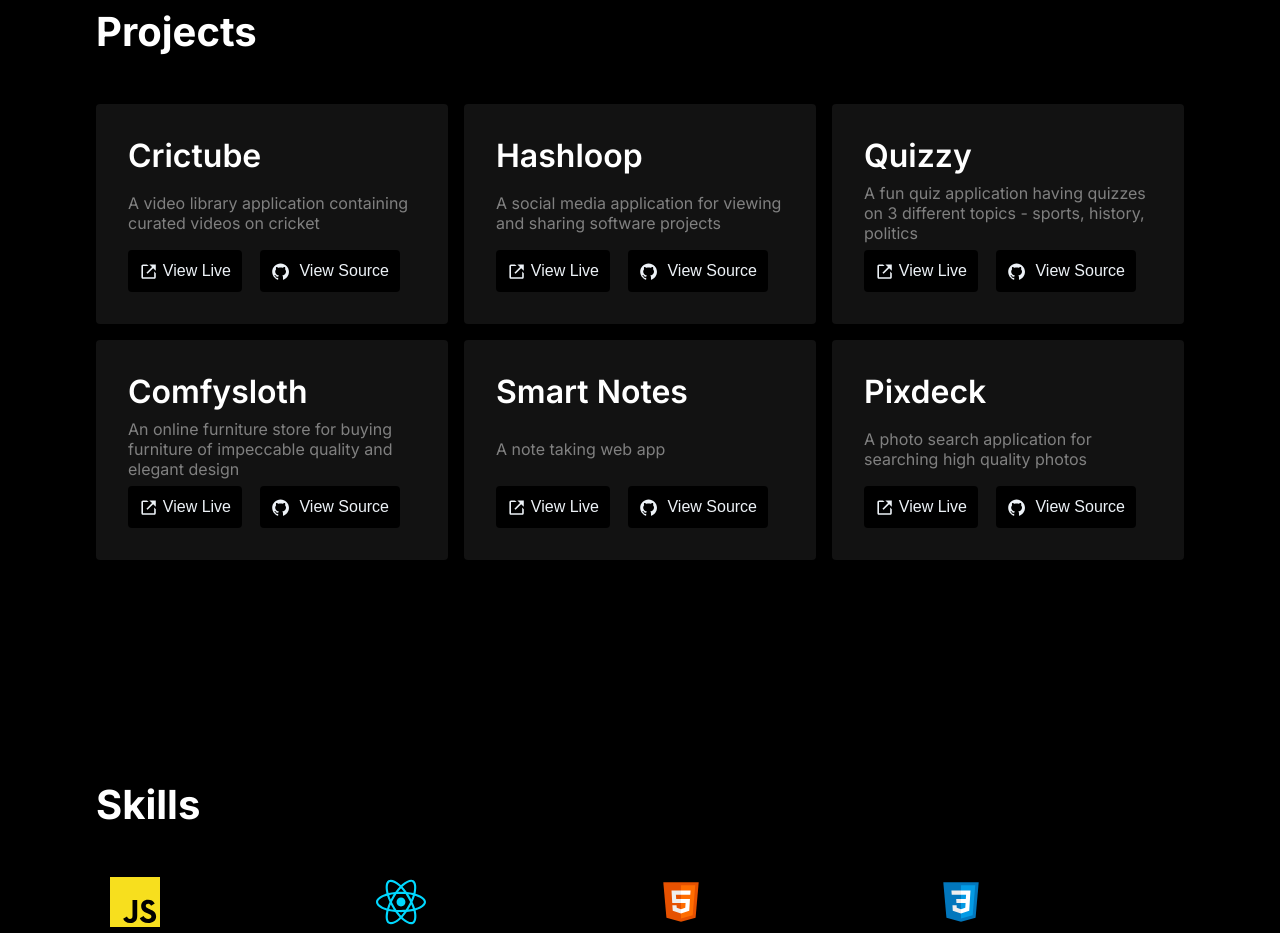
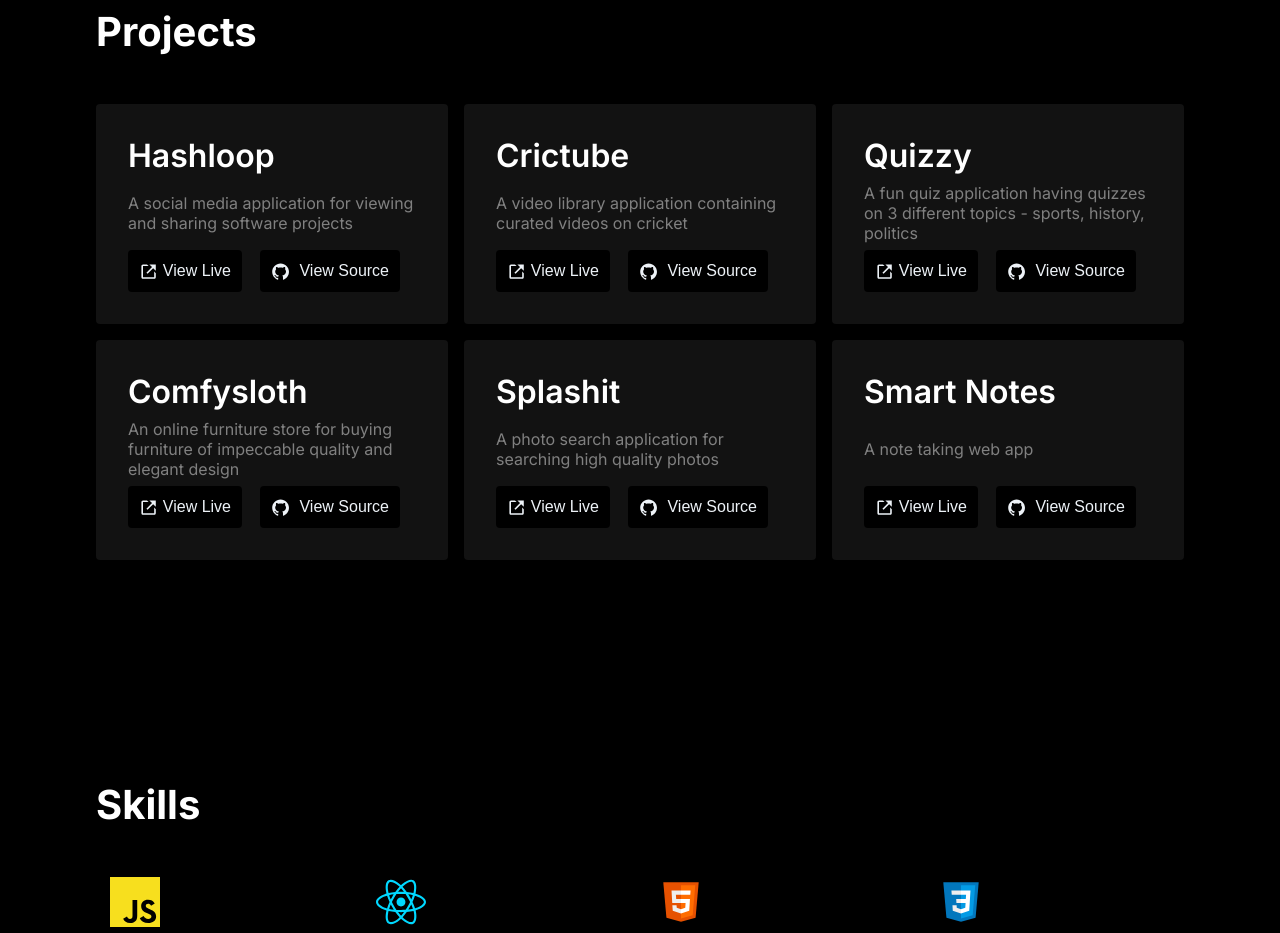
Before and after one commit to Sreejan-22/portfolio, a React (Create React App) app: page / in a window 1280 px wide. Shown: the part 800-1733 px from the top of the page. Built offline with nearby package versions, Linux system fonts and the light colour scheme.

Commit message:
feat: modified projects section

```diff
--- a/src/data/projectData.js
+++ b/src/data/projectData.js
@@ -1,19 +1,19 @@
 const projectData = [
   {
     id: 1,
+    name: "Hashloop",
+    description:
+      "A social media application for viewing and sharing software projects",
+    live: "https://hashloop.netlify.app",
+    source: "https://github.com/Sreejan-22/hashloop",
+  },
+  {
+    id: 2,
     name: "Crictube",
     description:
       "A video library application containing curated videos on cricket",
     live: "https://crictube.netlify.app",
     source: "https://github.com/Sreejan-22/crictube",
-  },
-  {
-    id: 2,
-    name: "Hashloop",
-    description:
-      "A social media application for viewing and sharing software projects",
-    live: "https://hashloop.netlify.app",
-    source: "https://github.com/Sreejan-22/hashloop",
   },
   {
     id: 3,
@@ -33,18 +33,18 @@ const projectData = [
   },
   {
     id: 5,
+    name: "Splashit",
+    description: "A photo search application for searching high quality photos",
+    live: "https://splashit.netlify.app",
+    source: "https://github.com/Sreejan-22/pixdeck",
+  },
+  {
+    id: 6,
     name: "Smart Notes",
     description: "A note taking web app",
     live: "https://smart-notes.netlify.app",
     source: "https://github.com/Sreejan-22/smart-notes",
   },
-  {
-    id: 6,
-    name: "Pixdeck",
-    description: "A photo search application for searching high quality photos",
-    live: "https://pixdeck.netlify.app",
-    source: "https://github.com/Sreejan-22/pixdeck",
-  },
 ];
 
 export default projectData;
```
